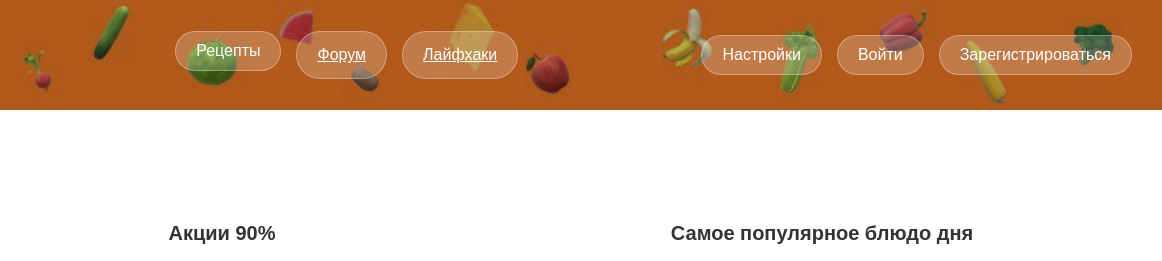
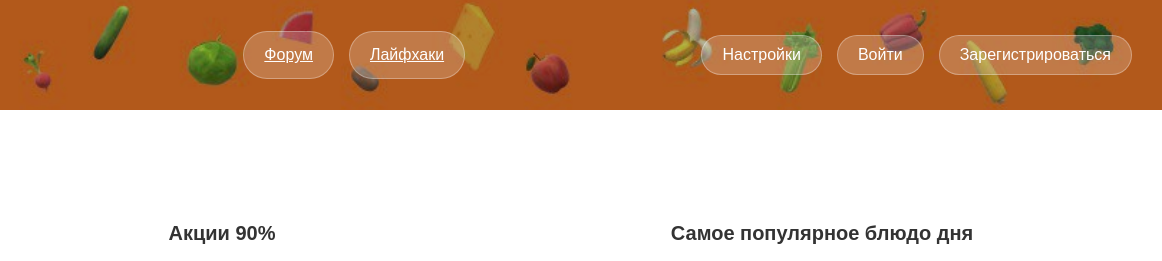
Before and after one commit to kyrossssss/recipes, a plain HTML site: page site/index.html in a window 1280 px wide. Shown: the top 261 px of the page, 118-1280 px from the left. Drawn offline with Linux system fonts and the light colour scheme.

Commit message:
- recipes

```diff
--- a/site/index.html
+++ b/site/index.html
@@ -59,7 +59,8 @@
         <nav class="nav-section">
             <div class="nav-buttons">
                 <div class="nav-button-container">
-                    <button class="nav-button" id="recipesBtn" data-translate="recipesBtn">Рецепты</button>
+                    <!--Кнопка рецепты на будущее-->
+                    <!--<button class="nav-button" id="recipesBtn" data-translate="recipesBtn">Рецепты</button>-->
                     <div class="dropdown-menu" id="recipesDropdown">
                         <button class="dropdown-item" data-translate="salads">Салаты</button>
                         <button class="dropdown-item" data-translate="meat">Мясное</button>
@@ -182,3 +183,5 @@
 
 </body>
 </html>
+</body>
+</html>
```
